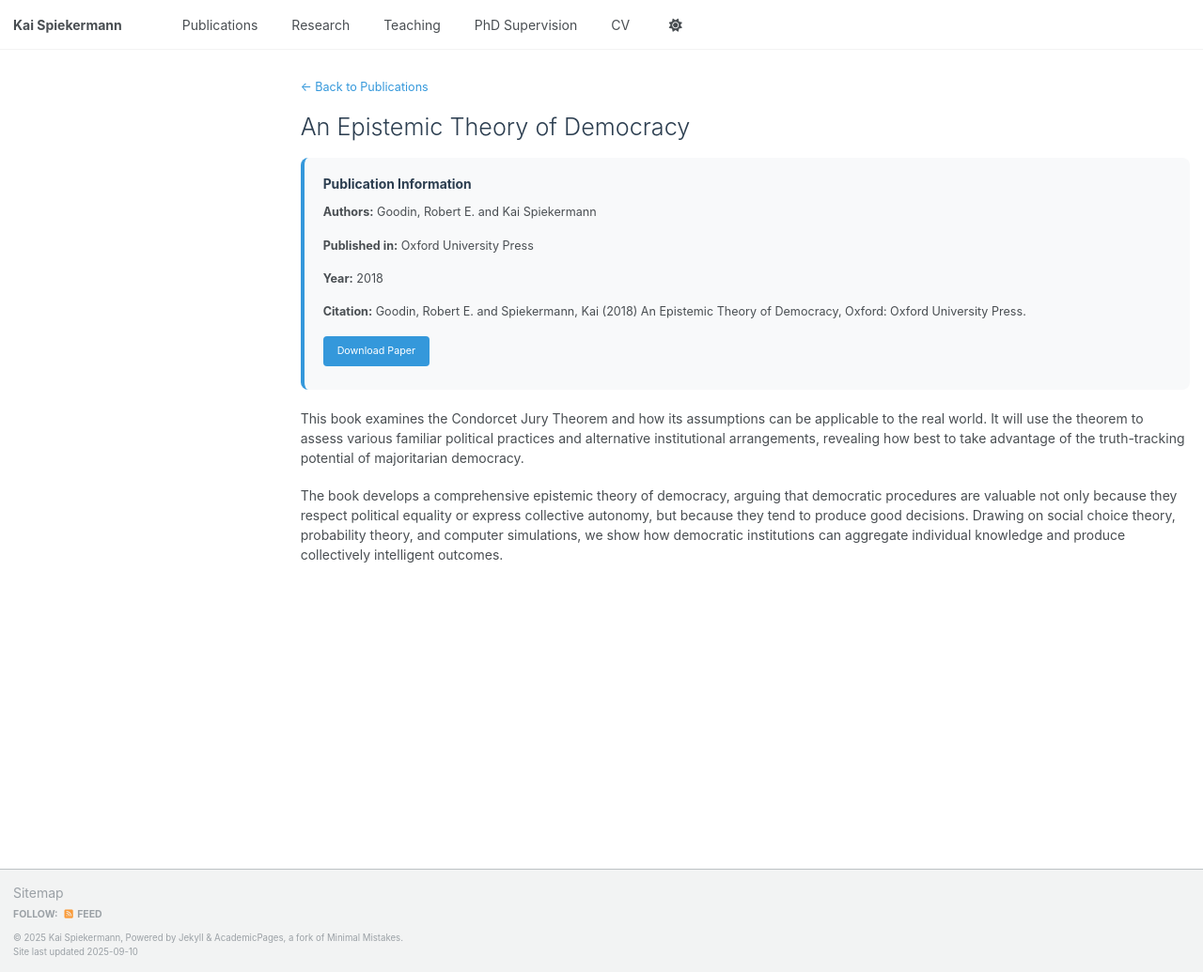
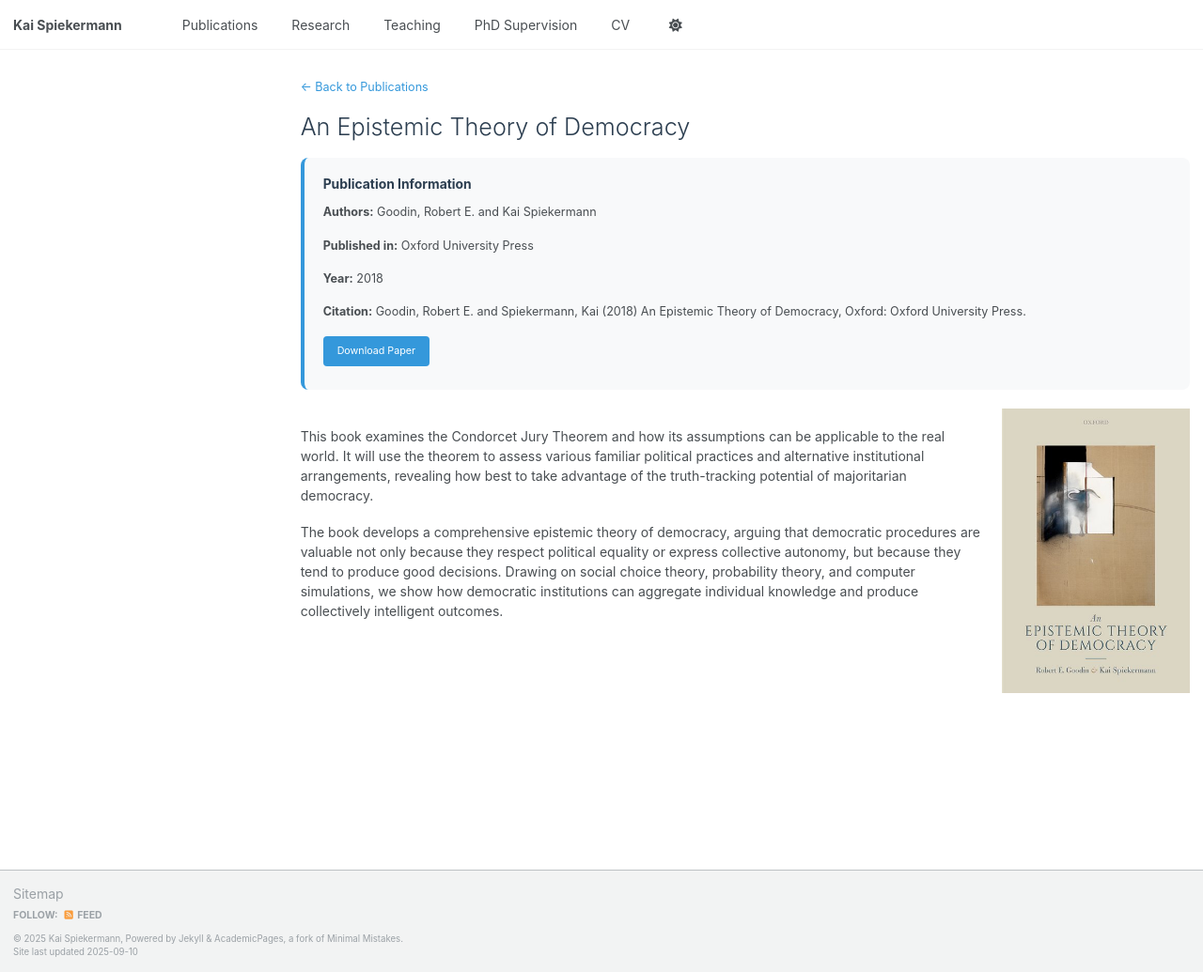
Before and after one commit to kaispk/kaispk.github.io, a Jekyll site: the page built from _publications/2018-epistemic-theory-democracy.md, in a window 1280 px wide and 1035 px high. Shown: the whole window at 94% size. Built offline with Jekyll 4.4.1, drawn with Linux system fonts in a browser that asks for light colours; a script that is not in the unit is left out.

Commit message:
book cover

```diff
--- a/_publications/2018-epistemic-theory-democracy.md
+++ b/_publications/2018-epistemic-theory-democracy.md
@@ -10,11 +10,16 @@ venue: 'Oxford University Press'
 authors: 'Goodin, Robert E. and Kai Spiekermann'
 place: 'Oxford'
 isbn: '978-0-19-882345-2'
+header:
+  image: /assets/images/book-cover.jpeg
+  teaser: /assets/images/book-cover.jpeg
 paperurl: 'http://eprints.lse.ac.uk/88055/'
 citation: 'Goodin, Robert E. and Spiekermann, Kai (2018) An Epistemic Theory of Democracy, Oxford: Oxford University Press.'
 tags: ["featured", "democracy", "epistemic", "book"]
 ---
 
+<img src="/assets/images/book-cover.jpeg" alt="An Epistemic Theory of Democracy book cover" style="float: right; width: 200px; margin: 0 0 20px 20px;">
+
 This book examines the Condorcet Jury Theorem and how its assumptions can be applicable to the real world. It will use the theorem to assess various familiar political practices and alternative institutional arrangements, revealing how best to take advantage of the truth-tracking potential of majoritarian democracy.
 
 The book develops a comprehensive epistemic theory of democracy, arguing that democratic procedures are valuable not only because they respect political equality or express collective autonomy, but because they tend to produce good decisions. Drawing on social choice theory, probability theory, and computer simulations, we show how democratic institutions can aggregate individual knowledge and produce collectively intelligent outcomes.
```
Also changed, not shown: _publications/book-cover.jpeg (added), assets/images/book-cover.jpeg (added).
